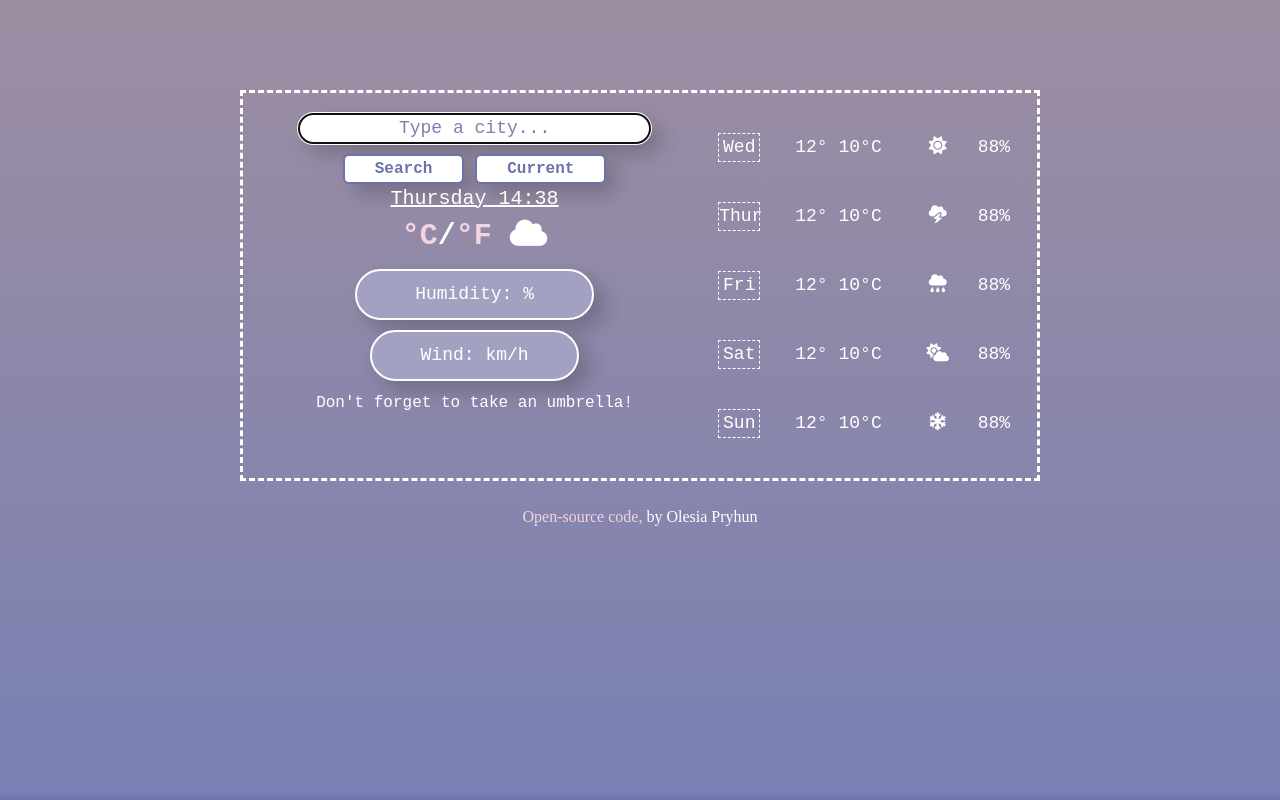
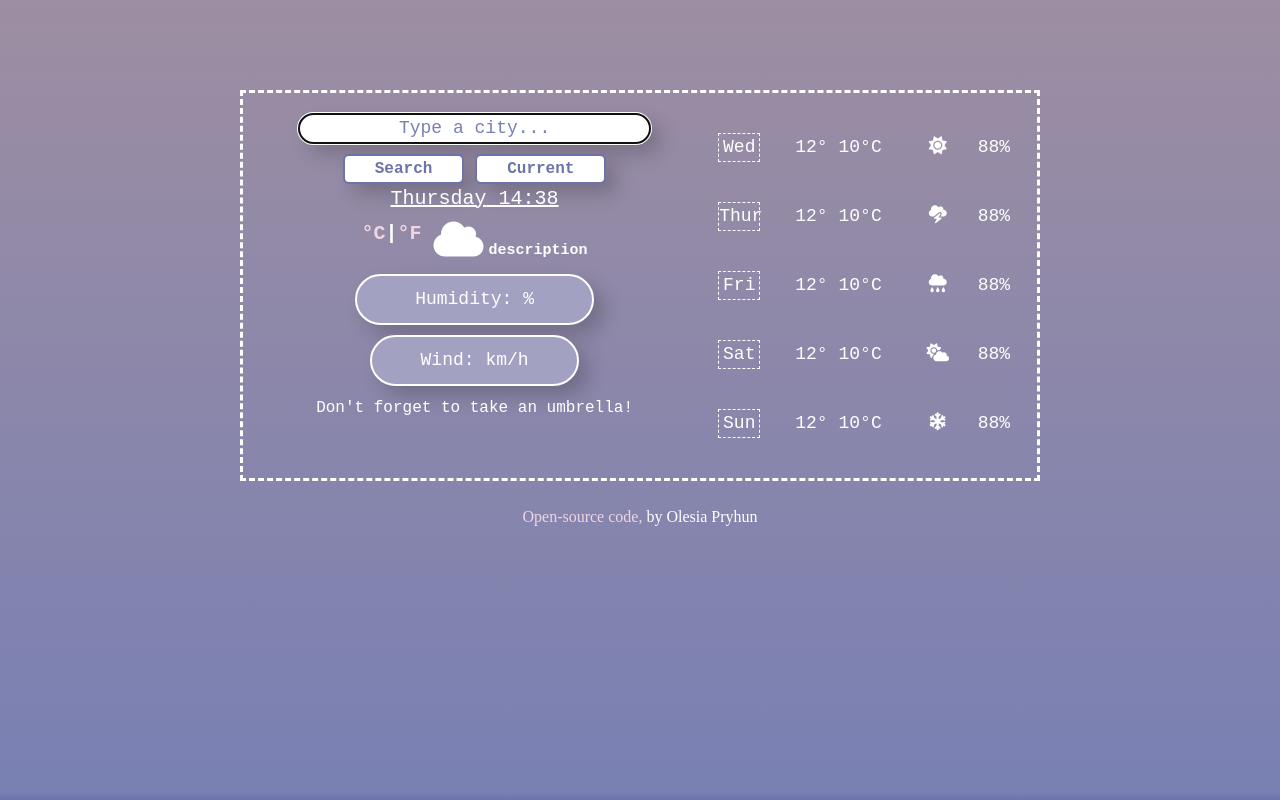
Before and after one commit to Olesia-P/weather-app, a website built with Parcel: page index.html in a window 1280 px wide. Built offline with nearby package versions, Linux system fonts and the light colour scheme; no server answers.

Commit message:
Added "description" feature to HTML, changed the position of gthe units.

```diff
--- a/index.html
+++ b/index.html
@@ -48,14 +48,15 @@
             <span id="current-week-day"> </span><span id="current-time"> </span>
           </div>
           <div class="currentWeather">
-            <span id="current-temp"></span><a href="#" id="C">°C</a>/<a
-              a
-              href="#"
-              id="F"
-              >°F</a
-            >
-            <i class="fa-solid fa-cloud"></i>
+            <span id="current-temp"></span
+            ><span class="units"
+              ><a href="#" id="C">°C</a>|<a a href="#" id="F">°F</a>
+            </span>
+
+            <i class="fa-solid fa-cloud"></i
+            ><span class="description">description</span>
           </div>
+
           <div class="currentHumidity">
             Humidity: <span id="humidity"></span>%
           </div>
--- a/src/index.js
+++ b/src/index.js
@@ -22,7 +22,6 @@ function showCurrentTime(date) {
 
 
 function showWeather(response) {
-  console.log(response.data);
   document.querySelector("#current-temp").innerHTML = Math.round(response.data.temperature.current);
   document.querySelector("#city").innerHTML = response.data.city;
   document.querySelector("#humidity").innerHTML = response.data.temperature.humidity;
--- a/src/styles.css
+++ b/src/styles.css
@@ -49,7 +49,7 @@ input {
 
 .currentWeather {
   text-align: center;
-  font-size: 30px;
+  font-size: 40px;
   font-weight: bold;
 }
 
@@ -65,7 +65,7 @@ input {
 }
 
 .currentHumidity {
-  margin: 10px 100px;
+  margin: 0 100px 10px 100px;
 }
 
 .wind {
@@ -140,3 +140,15 @@ a:hover {
   font-family: 'Times New Roman', Times, serif;
   text-align: center;
 }
+
+.description {
+  font-size: 15px;
+  padding-left: 5px;
+
+}
+
+.units {
+  font-size: 20px;
+  position: relative;
+  top: -15px;
+}
```
